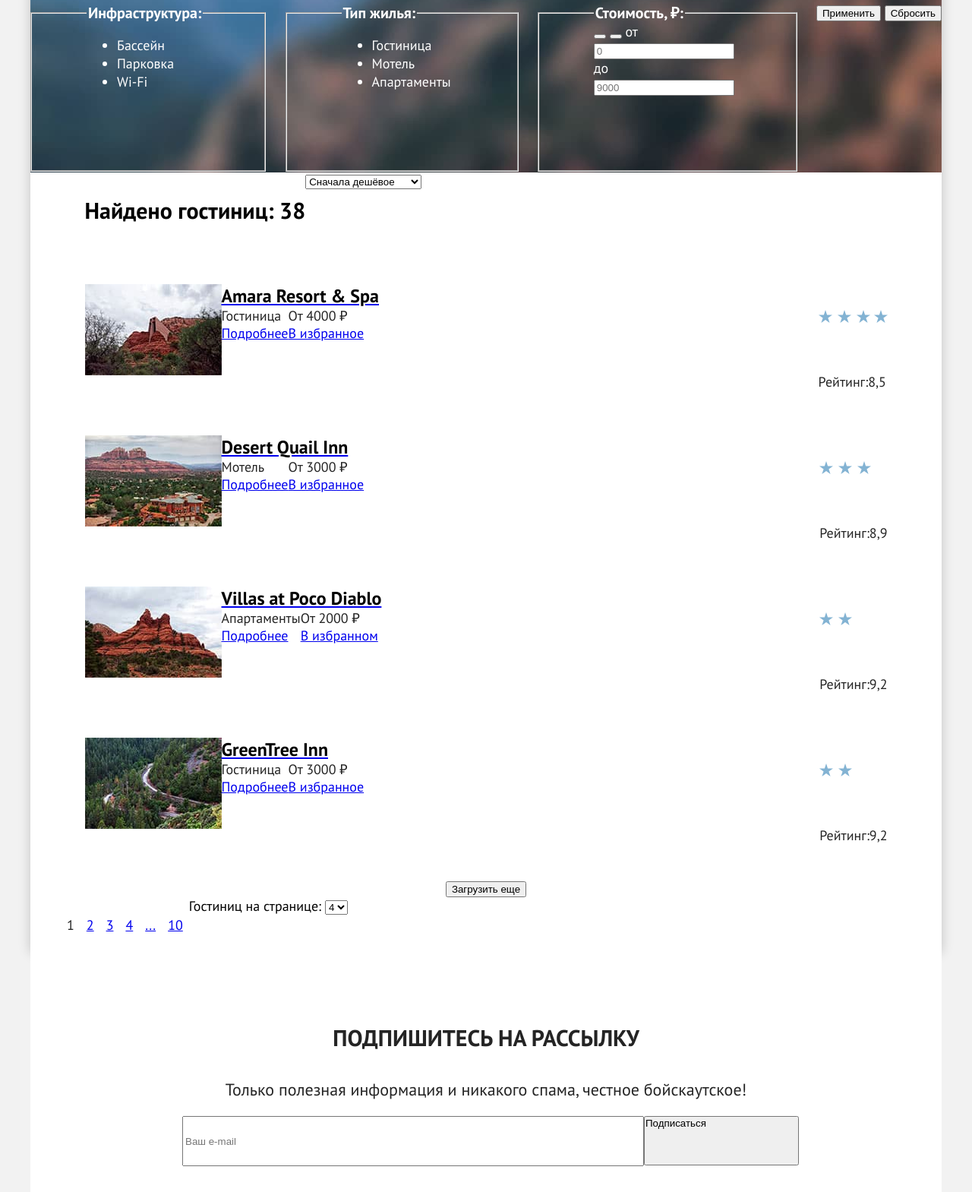
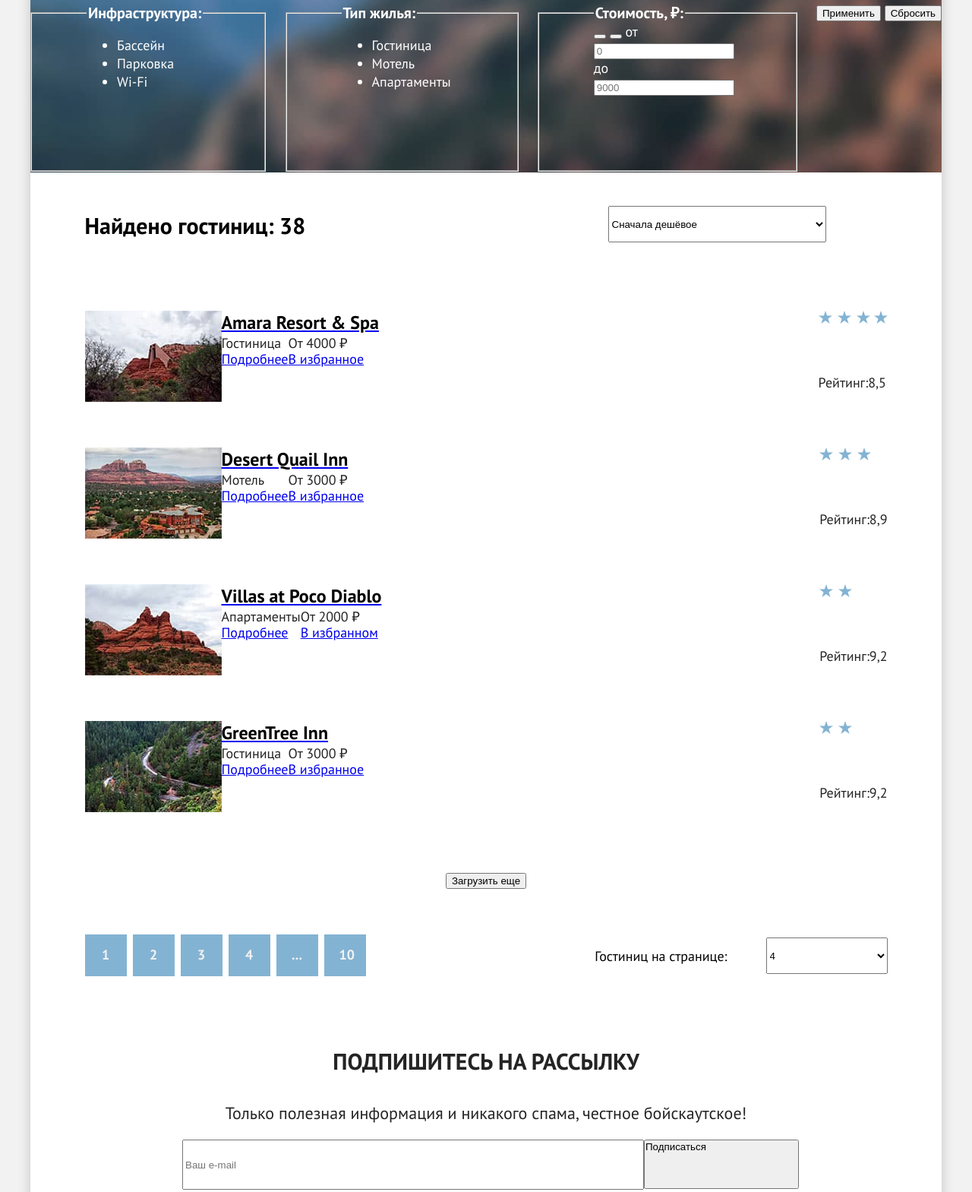
Before and after one commit to Heymoost/1855511-sedona-32, a plain HTML site: page catalog.html in a window 1280 px wide. Shown: the part 255-1824 px from the top of the page at 76% size. Drawn offline with Linux system fonts and the light colour scheme.

Commit message:
Правки гридов

```diff
--- a/catalog.html
+++ b/catalog.html
@@ -139,9 +139,10 @@
       <section class="sorting-title">
         <h2 class="visually-hidden">Сортировка</h2>
         <p class="sorting-found-hotel">Найдено гостиниц: 38</p>
+        <div class="sorting-box">
         <form class="sorting-type">
           <label class="visually-hidden" for="sorting">Сортировка</label>
-          <select class="select-control" id="sorting" name="sorting">
+          <select class="sorting-select-control" id="sorting" name="sorting">
             <option value="popular">Сначала популярное</option>
             <option value="cheap" selected>Сначала дешёвое</option>
             <option value="expensive">Сначала дорогое</option>
@@ -158,6 +159,7 @@
         <a href="#" class="button list">
           <span class="visually-hidden">Показать список</span>
         </a>
+        </div>
         </div>
       </section>
       <!-- Список гостиниц -->
@@ -263,16 +265,18 @@
         </ul>
         <form class="number-of-pages">
           <label class="number-of-pages-text" for="show">Гостиниц на странице:</label>
-          <select class="select-control" id="show" name="show">
+            <div class="select-box">
+              <select class="pagination-select-control" id="show" name="show">
                 <option value="4-pages selected">4</option>
                 <option value="6-pages">6</option>
                 <option value="8-pages">8</option>
               </select>
               <button class="visually-hidden" type="submit">Показать страницы</button>
+            </div>
         </form>
       </div>
       </section>
-    </div>
+
     </main>
     <!-- Рассылка -->
     <section class="newsletter-bg">
@@ -319,5 +323,6 @@
       </div>
      </footer>
     </div>
+    </div>
   </body>
 </html>
--- a/css/styles.css
+++ b/css/styles.css
@@ -428,8 +428,44 @@ body {
 
 .sorting-title {
   display: flex;
-  margin: 0 auto;
+  margin: 0;
+}
 
+.sorting-found-hotel {
+  margin: 0;
+  padding: 50px 0 45px 0;
+  color: #000000;
+  font-family: "PT Sans", sans-serif;
+  font-size: 30px;
+  line-height: 39px;
+  font-weight: 700;
+}
+
+.sorting-box {
+  margin-left: auto;
+}
+
+.sorting-type {
+  padding: 44px 81px 0 0;
+}
+
+.sorting-select-control {
+  width: 287px;
+  height: 48px;
+}
+
+.view:nth-child(3n) {
+  display: block;
+  box-sizing: border-box;
+  width: 48px;
+  height: 48px;
+  padding: 14px 20px;
+  line-height: 26px;
+  font-weight: 700;
+  color: #F2F2F2;
+  background-color: #83B3D3;
+  text-decoration: none;
+  text-align: center;
 }
 
 .inner-header {
@@ -491,14 +527,6 @@ body {
   font-weight: 700;
 }
 
-.sorting-found-hotel {
-  color: #000000;
-  font-family: "PT Sans", sans-serif;
-  font-size: 30px;
-  line-height: 39px;
-  font-weight: 700;
-}
-
 .catalog-list {
   padding: 0;
 }
@@ -522,11 +550,14 @@ body {
   height: 120px;
 }
 
+.hotel-card-image {
+  object-fit: contain;
+}
+
 .sector-first {
   display: grid;
   grid-template-columns: min-content 151px auto;
-  grid-template-rows:    31px 23px 37px;
-  height: 120px;
+  grid-template-rows: repeat(3, min-content)
 }
 
 .type-of-hotel {
@@ -565,36 +596,69 @@ body {
   margin-left: auto;
 }
 
-.icon-rating {
-  padding-top: 34px;
-  padding-bottom: 63px;
+.hotel-card-rating {
+  margin: 0;
+  padding-top: 63px;
 }
 
-.hotel-card-rating {
-  margin: 0;
+.catalog-footer {
+  display: flex;
+  width: 1057px;
+  margin: 0 auto;
 }
-
 
 .pagination {
   display: flex;
   list-style-type: none;
+  padding: 0;
+  padding-top: 30px;
+  margin: 0;
 }
 
 .pagination-item {
-  padding: 8px;
   margin: 0;
 }
 
-.catalog-footer {
-  display: flex;
+.pagination-item:not(:last-child) {
+  margin-right: 8px;
+}
+
+.pagination-link {
+  display: block;
+  box-sizing: border-box;
+  width: 55px;
+  height: 55px;
+  padding: 14px 20px;
+  line-height: 26px;
+  font-weight: 700;
+  color: #F2F2F2;
+  background-color: #83B3D3;
+  text-decoration: none;
+  text-align: center;
 }
 
 .number-of-pages {
+  display: flex;
+  margin-left: auto;
   color: #000000;
   font-family: "PT Sans", sans-serif;
   font-size: 18px;
   line-height: 24px;
   font-weight: 400;
+}
+
+.number-of-pages-text {
+  margin: 0;
+  padding: 47px 51px 0 0;
+}
+
+.select-box {
+  padding-top: 34px;
+}
+
+.pagination-select-control {
+  width: 160px;
+  height: 48px;
 }
 
 .newsletter-bg {
@@ -611,4 +675,6 @@ body {
 
 .catalog-alse{
   text-align: center;
+  padding-top: 30px;
+  padding-bottom: 30px;
 }
```
Lines whose indentation alone changed are shown as unchanged.
